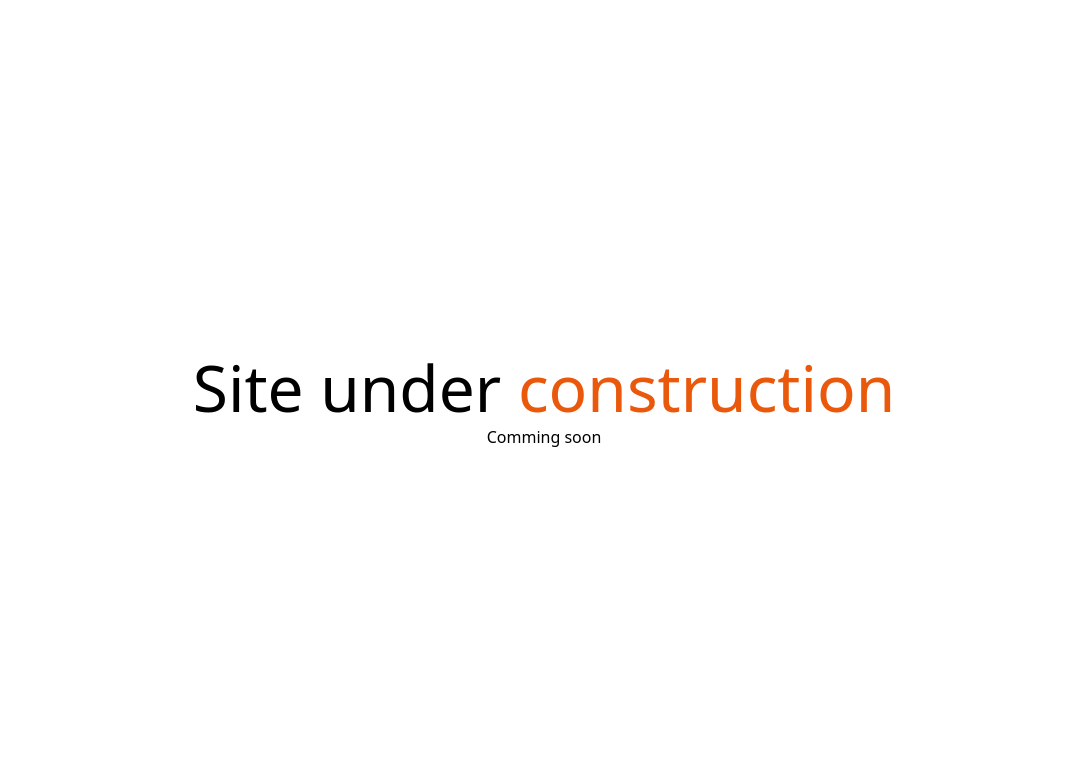
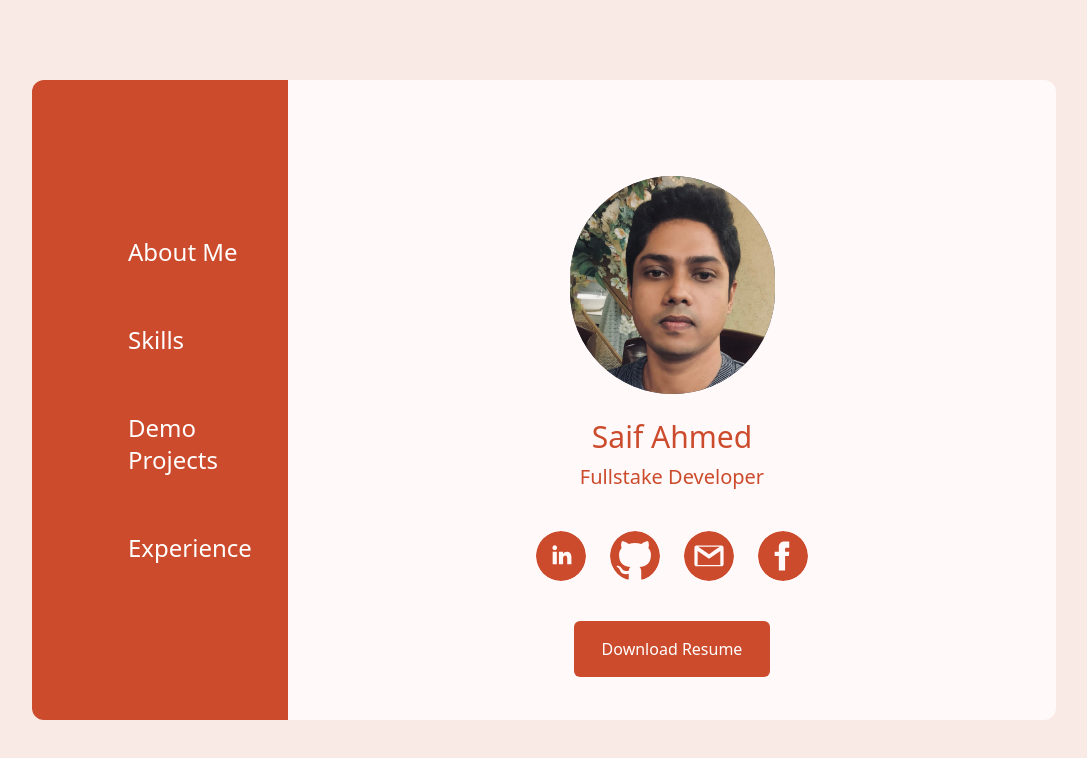
Before and after one commit to saifad303/portfolio, a Next.js app: page / in a window 1280 px wide. Shown: the top 758 px of the page, without its empty margins (96-1183 px from the left). Built offline with nearby package versions, Linux system fonts and the light colour scheme.

Commit message:
lending page

```diff
--- /dev/null
+++ b/components/Main.js
@@ -0,0 +1,38 @@
+import React from "react";
+import LinkedIn from "./svgs/LinkedIn";
+import Github from "./svgs/Github";
+import Gmail from "./svgs/Gmail";
+import Facebook from "./svgs/Facebook";
+import Link from "next/link";
+
+function Main() {
+  return (
+    <div className="bg-[#FFF9F9] w-full flex flex-col items-center pt-24">
+      <div className=" relative overflow-hidden w-[205px] h-[218px] rounded-full bg-[#474E5E]">
+        <img
+          src="/profile.jpg"
+          className="w-[206px] absolute -top-[82px] left-[0]"
+        />
+      </div>
+      <h2 className="text-[#CC4B2C] font-medium text-[30px] mt-5">
+        Saif Ahmed
+      </h2>
+      <h2 className="text-[#CC4B2C] font-medium text-xl mt-1">
+        Fullstake Developer
+      </h2>
+      <div className=" mt-10 flex items-center space-x-6 ">
+        <LinkedIn />
+        <Github />
+        <Gmail />
+        <Facebook />
+      </div>
+      <Link href="https://drive.google.com/file/d/1OG3zbOPSYcpFeIaiH1IFTv7NJTPsJGJF/view?usp=sharing">
+        <button className="text-white bg-[#CC4B2C] font-medium px-7 py-4 rounded-md mt-10 hover:bg-[#DF502E]">
+          Download Resume
+        </button>
+      </Link>
+    </div>
+  );
+}
+
+export default Main;
--- /dev/null
+++ b/components/Sidebar.js
@@ -0,0 +1,37 @@
+import Link from "next/link";
+import React from "react";
+
+function Sidebar() {
+  return (
+    <div className="bg-[#CC4B2C] h-full w-1/3">
+      <div className="h-full flex flex-col justify-center  space-y-14">
+        <button
+          href="#"
+          className=" text-white text-left ml-24 text-2xl font-medium ease-out duration-300 hover:translate-x-6"
+        >
+          About Me
+        </button>
+        <button
+          href="#"
+          className=" text-white text-left ml-24 text-2xl font-medium ease-out duration-300 hover:translate-x-6"
+        >
+          Skills
+        </button>
+        <button
+          href="#"
+          className=" text-white text-left ml-24 text-2xl font-medium ease-out duration-300 hover:translate-x-6"
+        >
+          Demo Projects
+        </button>
+        <button
+          href="#"
+          className=" text-white text-left ml-24 text-2xl font-medium ease-out duration-300 hover:translate-x-6"
+        >
+          Experience
+        </button>
+      </div>
+    </div>
+  );
+}
+
+export default Sidebar;
--- /dev/null
+++ b/components/svgs/Facebook.js
@@ -0,0 +1,20 @@
+import React from "react";
+import Link from "next/link";
+
+function Facebook() {
+  return (
+    <Link href="https://www.facebook.com/profile.php?id=100000046092348">
+      <svg
+        width="50"
+        height="50"
+        viewBox="0 0 24 24"
+        fill="#CC4B2C"
+        className=" cursor-pointer hover:animate-bounce transition duration-300  rounded-full"
+      >
+        <path d="M12 0c-6.627 0-12 5.373-12 12s5.373 12 12 12 12-5.373 12-12-5.373-12-12-12zm3 8h-1.35c-.538 0-.65.221-.65.778v1.222h2l-.209 2h-1.791v7h-3v-7h-2v-2h2v-2.308c0-1.769.931-2.692 3.029-2.692h1.971v3z" />
+      </svg>
+    </Link>
+  );
+}
+
+export default Facebook;
--- /dev/null
+++ b/components/svgs/Github.js
@@ -0,0 +1,20 @@
+import React from "react";
+import Link from "next/link";
+
+function Github() {
+  return (
+    <Link href="https://github.com/saifad303">
+      <svg
+        width="50"
+        height="50"
+        viewBox="0 0 24 24"
+        fill="#CC4B2C"
+        className=" cursor-pointer hover:animate-bounce transition duration-300   rounded-full"
+      >
+        <path d="M12 0c-6.626 0-12 5.373-12 12 0 5.302 3.438 9.8 8.207 11.387.599.111.793-.261.793-.577v-2.234c-3.338.726-4.033-1.416-4.033-1.416-.546-1.387-1.333-1.756-1.333-1.756-1.089-.745.083-.729.083-.729 1.205.084 1.839 1.237 1.839 1.237 1.07 1.834 2.807 1.304 3.492.997.107-.775.418-1.305.762-1.604-2.665-.305-5.467-1.334-5.467-5.931 0-1.311.469-2.381 1.236-3.221-.124-.303-.535-1.524.117-3.176 0 0 1.008-.322 3.301 1.23.957-.266 1.983-.399 3.003-.404 1.02.005 2.047.138 3.006.404 2.291-1.552 3.297-1.23 3.297-1.23.653 1.653.242 2.874.118 3.176.77.84 1.235 1.911 1.235 3.221 0 4.609-2.807 5.624-5.479 5.921.43.372.823 1.102.823 2.222v3.293c0 .319.192.694.801.576 4.765-1.589 8.199-6.086 8.199-11.386 0-6.627-5.373-12-12-12z" />
+      </svg>
+    </Link>
+  );
+}
+
+export default Github;
--- /dev/null
+++ b/components/svgs/Gmail.js
@@ -0,0 +1,22 @@
+import React from "react";
+import Link from "next/link";
+
+function Gmail() {
+  return (
+    <Link href="mailto:saifad303@gmail.com">
+      <svg
+        width="50"
+        height="50"
+        viewBox="0 0 24 24"
+        fill="#CC4B2C"
+        className=" cursor-pointer hover:animate-bounce transition duration-300   rounded-full"
+        fillRule="evenodd"
+        clipRule="evenodd"
+      >
+        <path d="M12 0c-6.626 0-12 5.372-12 12 0 6.627 5.374 12 12 12 6.627 0 12-5.373 12-12 0-6.628-5.373-12-12-12zm6.001 16.917c.552 0 .999-.448.999-.999v-7.919c0-.551-.448-.999-.999-.999h-12.002c-.551 0-.999.448-.999.999v7.919c0 .551.448.999.999.999h12.002zm-6.001-3.55l-5.45-3.782-.011 6.748h10.899v-6.748l-5.438 3.782zm5.174-5.784c-1.527 1.064-5.174 3.634-5.174 3.634l-5.203-3.634h10.377z" />
+      </svg>
+    </Link>
+  );
+}
+
+export default Gmail;
--- /dev/null
+++ b/components/svgs/LinkedIn.js
@@ -0,0 +1,20 @@
+import Link from "next/link";
+import React from "react";
+
+function LinkedIn() {
+  return (
+    <Link href="https://www.linkedin.com/in/saif-ahmed-1b12a7131/">
+      <svg
+        width="50"
+        height="50"
+        viewBox="0 0 24 24"
+        fill="#CC4B2C"
+        className=" cursor-pointer hover:animate-bounce transition duration-300 rounded-full"
+      >
+        <path d="M12 0c-6.627 0-12 5.373-12 12s5.373 12 12 12 12-5.373 12-12-5.373-12-12-12zm-2 16h-2v-6h2v6zm-1-6.891c-.607 0-1.1-.496-1.1-1.109 0-.612.492-1.109 1.1-1.109s1.1.497 1.1 1.109c0 .613-.493 1.109-1.1 1.109zm8 6.891h-1.998v-2.861c0-1.881-2.002-1.722-2.002 0v2.861h-2v-6h2v1.093c.872-1.616 4-1.736 4 1.548v3.359z" />
+      </svg>
+    </Link>
+  );
+}
+
+export default LinkedIn;
--- a/pages/index.js
+++ b/pages/index.js
@@ -1,21 +1,20 @@
 import Head from "next/head";
-import Image from "next/image";
-import styles from "../styles/Home.module.css";
+import Main from "../components/Main";
+import Sidebar from "../components/Sidebar";
+import Facebook from "../components/svgs/Facebook";
 
 export default function Home() {
   return (
-    <div className={styles.container}>
+    <div className=" flex items-center justify-center h-screen bg-[#F9EAE5]">
       <Head>
         <title>Create Next App</title>
         <meta name="description" content="Generated by create next app" />
         <link rel="icon" href="/favicon.ico" />
       </Head>
 
-      <main className={styles.main}>
-        <h1 className={styles.title}>
-          Site under <span className=" text-orange-600">construction</span>
-        </h1>
-        <h2>Comming soon</h2>
+      <main className="w-[80%] h-[80%] flex rounded-xl overflow-hidden">
+        <Sidebar />
+        <Main />
       </main>
     </div>
   );
--- /dev/null
+++ b/pages/skills.js
@@ -0,0 +1,5 @@
+function Skills() {
+  return <div>Skills</div>;
+}
+
+export default Skills;
```
Also changed, not shown: public/profile.jpg (added).
